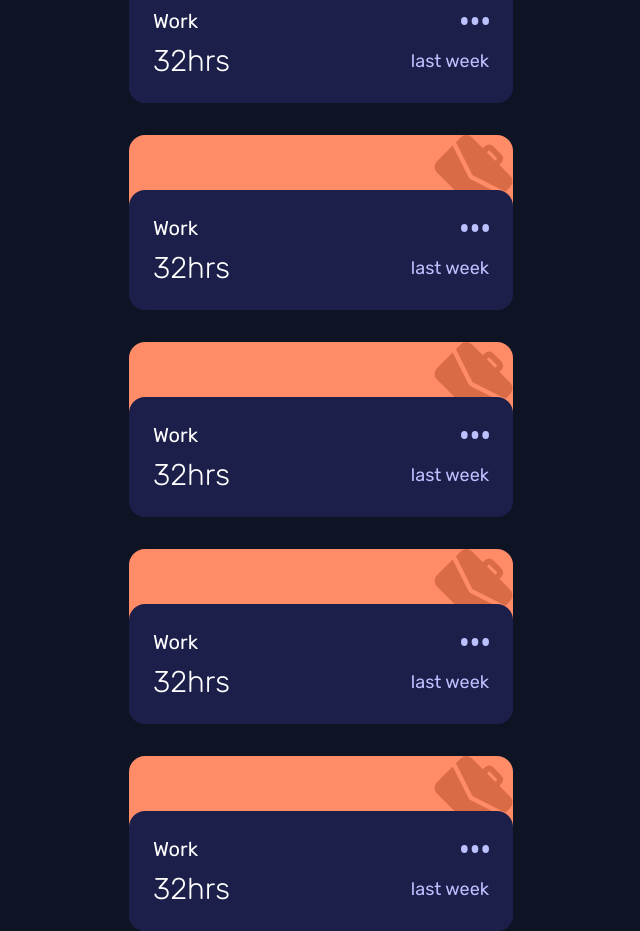
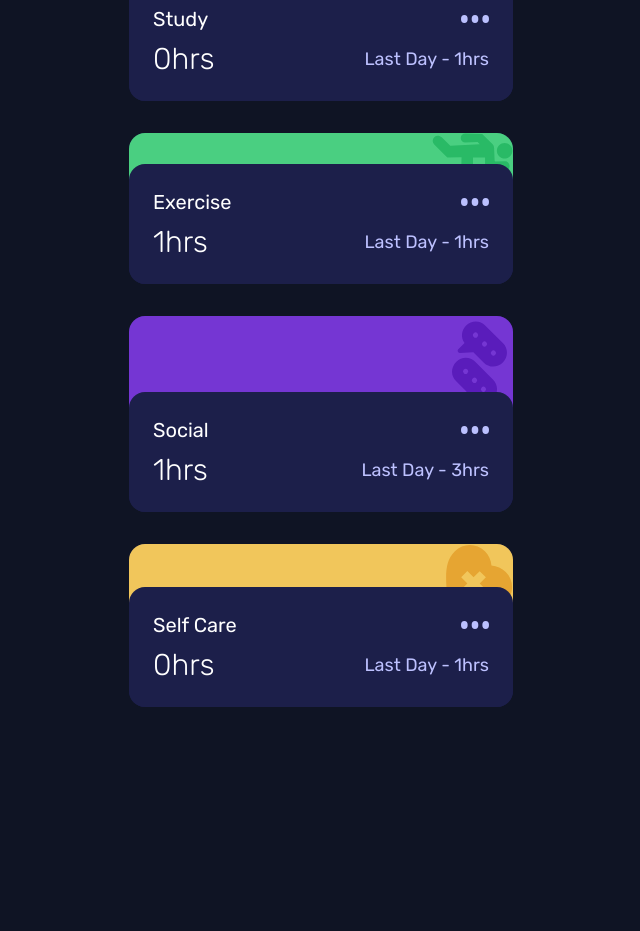
Before and after one commit to akshay-ken/rookie-project-04, a React (Vite) app: page / in a window 1280 px wide. Shown: the part 786-1717 px from the top of the page, without its empty margins (319-959 px from the left). After the commit the page ends 1493 px from the top, so only its background shows below. Built offline with nearby package versions, Linux system fonts and the light colour scheme.

Commit message:
feat: mobiel layout ready and working

```diff
--- a/src/components/MainPage.jsx
+++ b/src/components/MainPage.jsx
@@ -39,9 +39,40 @@ export function MainPage() {
         handleWeekly={handleWeeklyTimeFrame}
       />
       {data.map((profile) => {
-        return <StaticsCard />;
+        if (timeFrame === "Daily") {
+          return (
+            <StaticsCard
+              lastTime={"Day"}
+              imgIcon={iconMap[profile.title]}
+              title={profile.title}
+              currentTime={profile.timeframes.daily.current}
+              previousTime={profile.timeframes.daily.previous}
+            />
+          );
+        }
+        if (timeFrame === "Weekly") {
+          return (
+            <StaticsCard
+              lastTime={"Week"}
+              imgIcon={iconMap[profile.title]}
+              title={profile.title}
+              currentTime={profile.timeframes.weekly.current}
+              previousTime={profile.timeframes.weekly.previous}
+            />
+          );
+        }
+        if (timeFrame === "Monthly") {
+          return (
+            <StaticsCard
+              lastTime={"Monthly"}
+              imgIcon={iconMap[profile.title]}
+              title={profile.title}
+              currentTime={profile.timeframes.monthly.current}
+              previousTime={profile.timeframes.monthly.previous}
+            />
+          );
+        }
       })}
-      <StaticsCard />
     </main>
   );
 }
--- a/src/components/StaticsCard.jsx
+++ b/src/components/StaticsCard.jsx
@@ -1,20 +1,38 @@
 import dots from "../assets/images/icon-ellipsis.svg";
-import workBag from "../assets/images/icon-work.svg";
-export function StaticsCard({ imgIcon, title }) {
+import clsx from "clsx";
+
+export function StaticsCard({
+  imgIcon,
+  title,
+  currentTime,
+  previousTime,
+  lastTime,
+}) {
+  const bgColorStyle = clsx({
+    "bg-Orange-work": title === "Work",
+    "bg-Pink-study": title === "Study",
+    "bg-Purple-social": title === "Social",
+    "bg-Blue-play": title === "Play",
+    "bg-Green-exercise": title === "Exercise",
+    "bg-Yellow-selfcare": title === "Self Care",
+  });
+
   return (
     <section className="w-sm flex flex-col bg-Navy-900 rounded-2xl">
-      <div className="bg-Orange-work basis-1/3 rounded-t-2xl">
-        <img src={workBag} className=" float-right" alt="" />
+      <div className={`basis-1/3 rounded-t-2xl ${bgColorStyle}`}>
+        <img src={imgIcon} className="float-right" alt="" />
       </div>
       <div className="basis-2/3 bg-Navy-900 -mt-6 rounded-2xl p-6">
         <div className="flex flex-row items-center justify-between ">
-          <p className="text-xl text-white">Work</p>
+          <p className="text-xl text-white">{title}</p>
 
           <img src={dots} className="w-7 h-2" alt="" />
         </div>
         <div className="flex flex-row mt-2 items-center justify-between">
-          <p className="font-thin text-3xl text-white">32hrs</p>
-          <p className="text-lg text-Navy-200">last week</p>
+          <p className="font-thin text-3xl text-white">{currentTime}hrs</p>
+          <p className="text-lg text-Navy-200">
+            Last {lastTime} - {previousTime}hrs
+          </p>
         </div>
       </div>
     </section>
```
